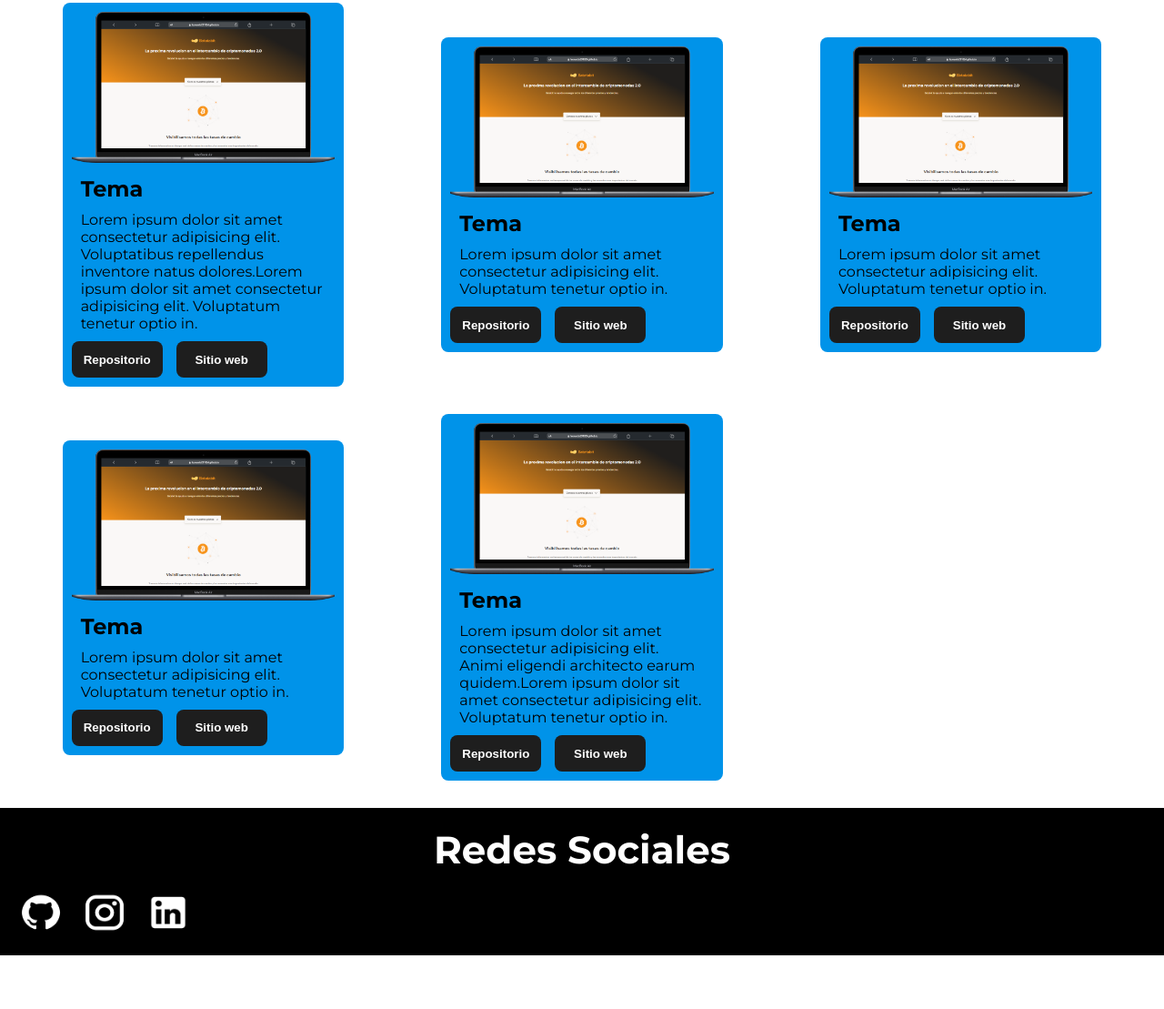
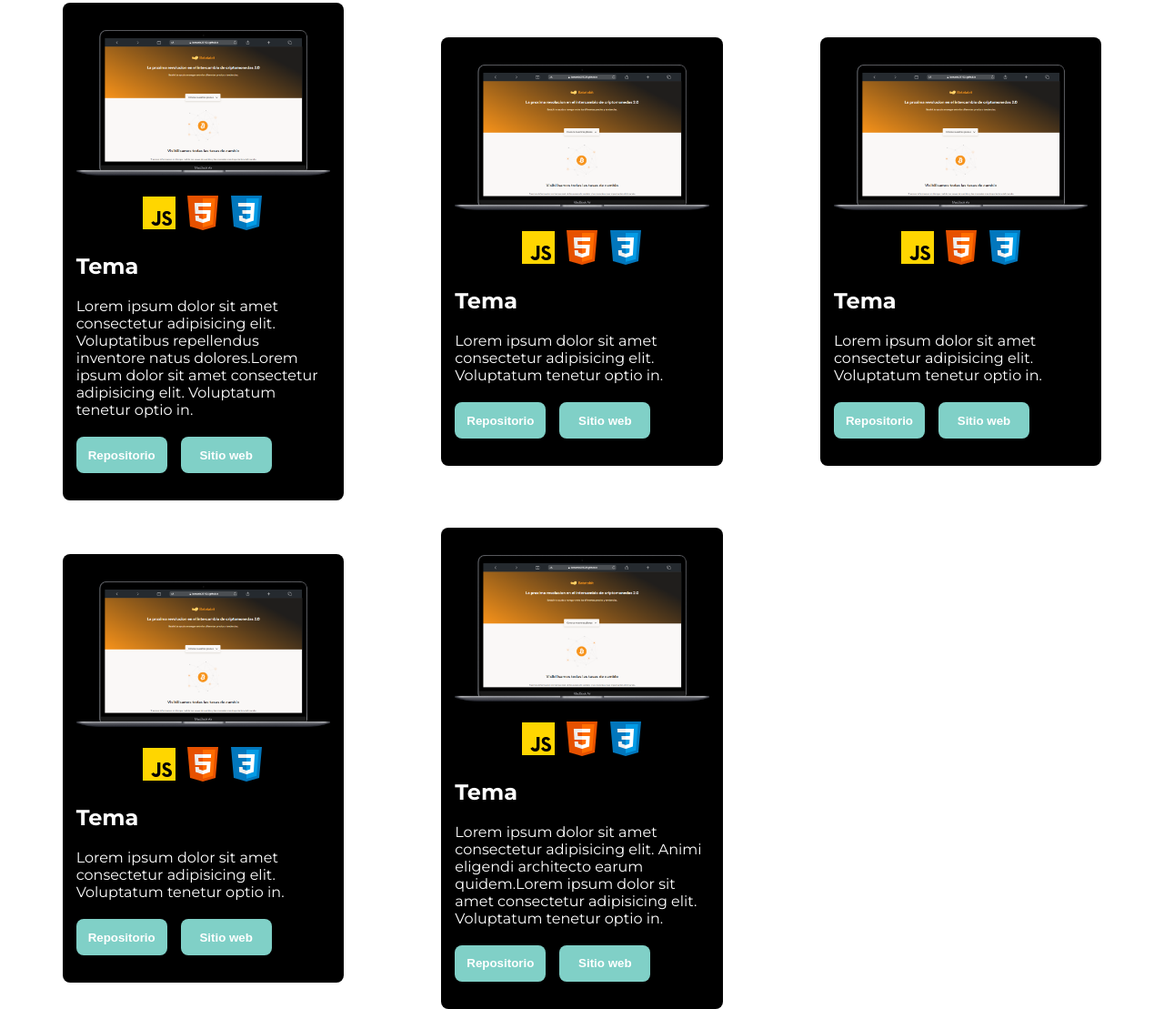
Before and after one commit to Leonardo291024/Leonardo__Diaz, a plain HTML site: page proyectos.html in a window 1280 px wide. Shown: the part 827-1936 px from the top of the page at 91% size. Before the commit the page ends 1877 px from the top, so only its background shows below. Drawn offline with Linux system fonts and the light colour scheme.

Commit message:
Herramientas con las que se trabajo un proyecto en las cards de proyectos

```diff
--- a/proyectos.html
+++ b/proyectos.html
@@ -75,7 +75,12 @@
 
     <main class="container-cards-proyects">
        <article>
-        <img src="./imgs/imgs-proyects/batatabit.png" alt="">
+        <img class="image-proyecto" src="./imgs/imgs-proyects/batatabit.png" alt="">
+        <div class="container-herramientas">
+            <img src="./imgs/icons/icons8-javascript-48.png" alt="">
+            <img src="./imgs/icons/icons8-html-48.png" alt="">
+            <img src="./imgs/icons/icons8-css-48.png" alt="">
+        </div>
         <div>
             <h1 class="title-card">Tema</h1>
             <p>Lorem ipsum dolor sit amet consectetur adipisicing elit. Voluptatibus repellendus inventore natus dolores.Lorem ipsum dolor sit amet consectetur adipisicing elit. Voluptatum tenetur optio in.</p>
@@ -87,7 +92,12 @@
        </article>
 
        <article>
-        <img src="./imgs/imgs-proyects/batatabit.png" alt="">
+        <img class="image-proyecto" src="./imgs/imgs-proyects/batatabit.png" alt="">
+        <div class="container-herramientas">
+            <img src="./imgs/icons/icons8-javascript-48.png" alt="">
+            <img src="./imgs/icons/icons8-html-48.png" alt="">
+            <img src="./imgs/icons/icons8-css-48.png" alt="">
+        </div>
         <div>
             <h1 class="title-card">Tema</h1>
             <p>Lorem ipsum dolor sit amet consectetur adipisicing elit. Voluptatum tenetur optio in.</p>
@@ -99,7 +109,12 @@
        </article>
 
        <article>
-        <img src="./imgs/imgs-proyects/batatabit.png" alt="">
+        <img class="image-proyecto" src="./imgs/imgs-proyects/batatabit.png" alt="">
+        <div class="container-herramientas">
+            <img src="./imgs/icons/icons8-javascript-48.png" alt="">
+            <img src="./imgs/icons/icons8-html-48.png" alt="">
+            <img src="./imgs/icons/icons8-css-48.png" alt="">
+        </div>
         <div>
             <h1 class="title-card">Tema</h1>
             <p>Lorem ipsum dolor sit amet consectetur adipisicing elit. Voluptatum tenetur optio in.</p>
@@ -111,7 +126,12 @@
        </article>
 
        <article>
-        <img src="./imgs/imgs-proyects/batatabit.png" alt="">
+        <img class="image-proyecto" src="./imgs/imgs-proyects/batatabit.png" alt="">
+        <div class="container-herramientas">
+            <img src="./imgs/icons/icons8-javascript-48.png" alt="">
+            <img src="./imgs/icons/icons8-html-48.png" alt="">
+            <img src="./imgs/icons/icons8-css-48.png" alt="">
+        </div>
         <div>
             <h1 class="title-card">Tema</h1>
             <p>Lorem ipsum dolor sit amet consectetur adipisicing elit. Voluptatum tenetur optio in.</p>
@@ -123,7 +143,12 @@
        </article>
 
        <article>
-        <img src="./imgs/imgs-proyects/batatabit.png" alt="">
+        <img class="image-proyecto" src="./imgs/imgs-proyects/batatabit.png" alt="">
+        <div class="container-herramientas">
+            <img src="./imgs/icons/icons8-javascript-48.png" alt="">
+            <img src="./imgs/icons/icons8-html-48.png" alt="">
+            <img src="./imgs/icons/icons8-css-48.png" alt="">
+        </div>
         <div>
             <h1 class="title-card">Tema</h1>
             <p>Lorem ipsum dolor sit amet consectetur adipisicing elit. Animi eligendi architecto earum quidem.Lorem ipsum dolor sit amet consectetur adipisicing elit. Voluptatum tenetur optio in.</p>
--- a/styles/cards-proyects.css
+++ b/styles/cards-proyects.css
@@ -22,29 +22,38 @@ main{
 }
 
 .container-cards-proyects article{
-    padding: 10px;
-    background: var(--color_secondary);
+    padding: 30px 15px 30px 15px;
+    background: var(--color_negro);
     width: 80%;
     margin: auto;
     border-radius: 8px;
 }
 
 .container-cards-proyects article div p, .title-card{
-    color: var(--color_negro);
-    margin: 10px 10px;
+    color: white;
+    padding-top: 20px;
 }
 
-.container-cards-proyects article img{
+.container-cards-proyects article .image-proyecto{
     width: 100%;
+}
+
+.container-cards-proyects .container-herramientas{
+    margin: auto;
+    width: 50%;
+    display: flex;
+    justify-content: center;
+    padding-top: 13px;
 }
 
 .container-cards-proyects article .container-card-butons{
     display: flex;
     gap: 15px;
+    padding-top: 20px;
 }
 
 .container-cards-proyects article .container-card-butons button{
-    background: var(--color_negro_claro);
+    background: var(--color_primary);
     width: 100px;
     height: 40px;
     border: none;
@@ -57,6 +66,6 @@ main{
 }
 
 .container-cards-proyects article .container-card-butons button:hover{
-    background: var(--color_primary);
+    background: var(--color_secondary);
     color: black;
 }
--- a/styles/header.css
+++ b/styles/header.css
@@ -42,6 +42,7 @@ header{
 
 .nav-mobile{
     position: fixed;
+    z-index: 1;
     height: 90vh;
     max-width: 420px;
     top: 0;
@@ -54,7 +55,7 @@ header{
     padding: 20px;
     border: 1px solid black;
 
-    animation: 4s;
+    animation: 1s;
     animation-delay: 0s;
     animation-fill-mode: forwards;
 }
```
Also changed, not shown: imgs/icons/icons8-css-48.png (added), imgs/icons/icons8-html-48.png (added), imgs/icons/icons8-javascript-48.png (added).
